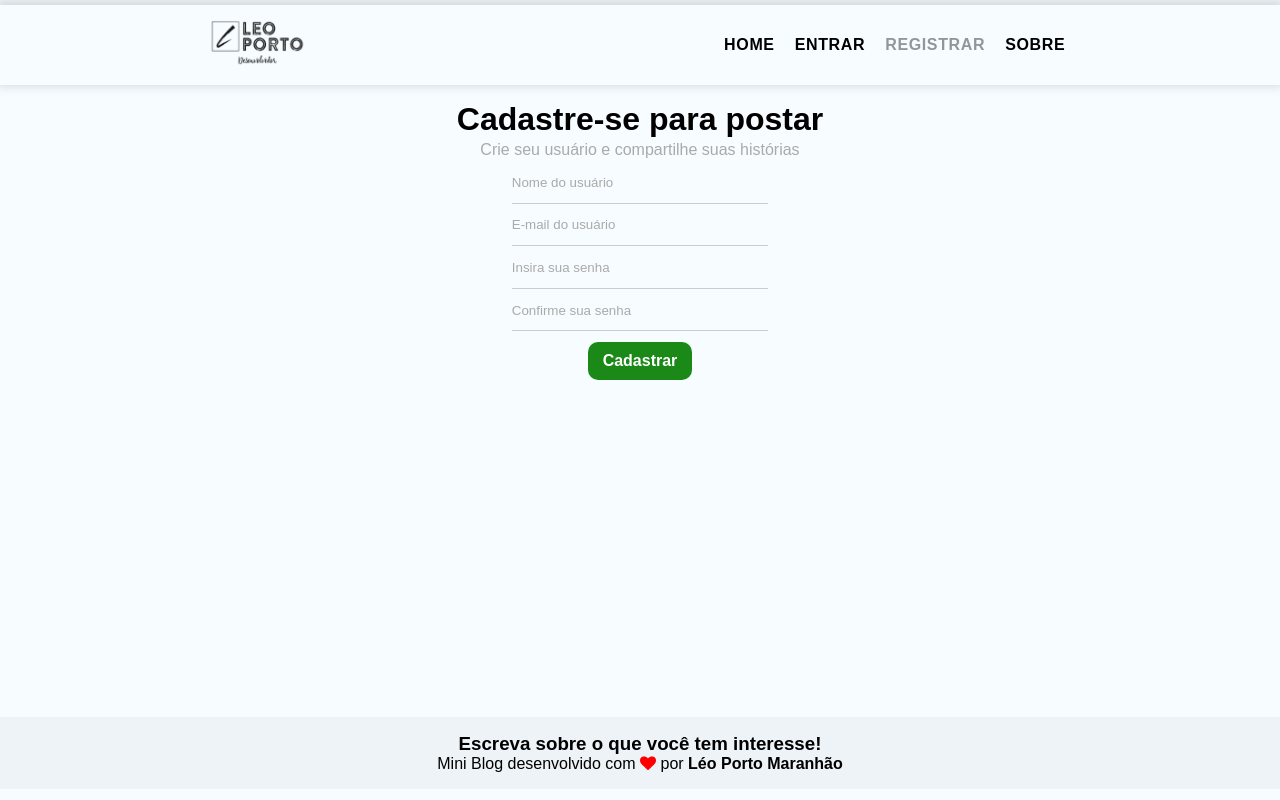
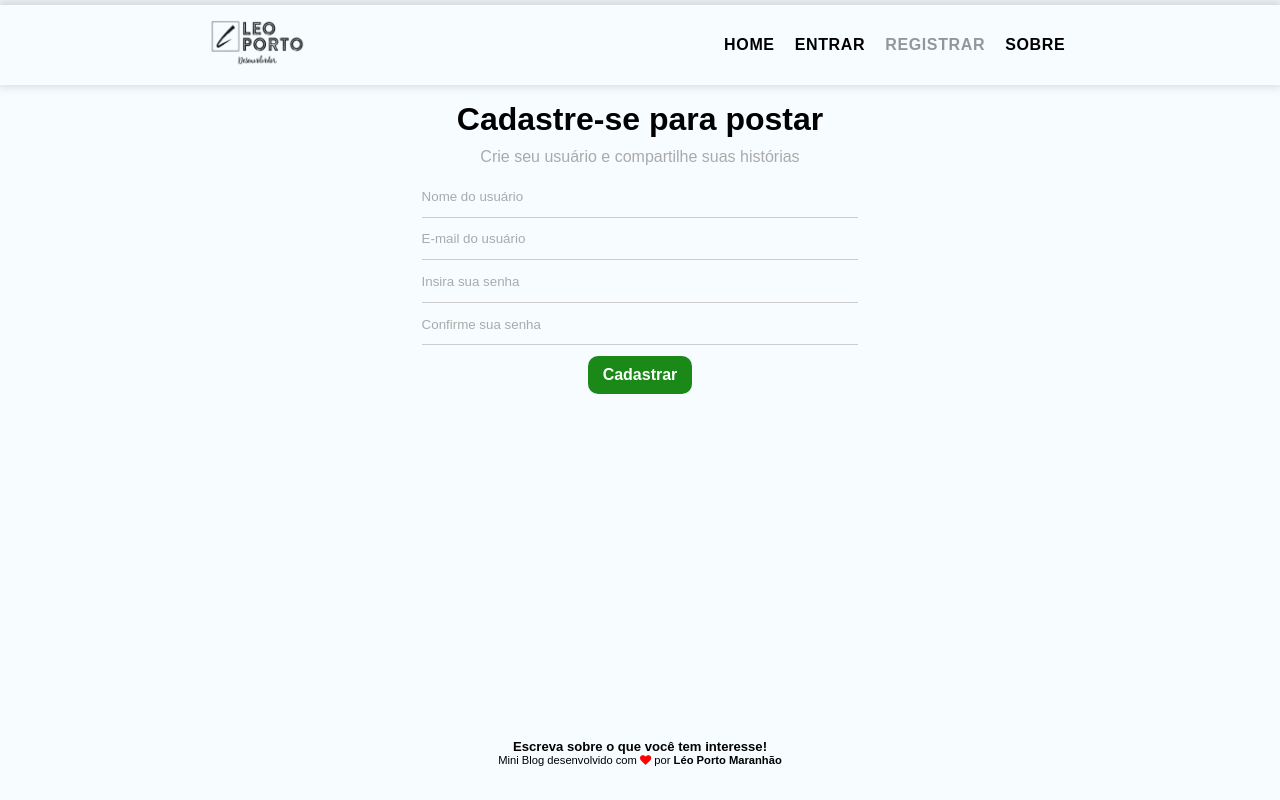
Before and after one commit to LeozinhoPortoM/react-miniblog, a React (Create React App) app: page /register in a window 1280 px wide. Built offline with nearby package versions, Linux system fonts and the light colour scheme; no server answers; the HTML template or start-up script is replaced by a standard one.

Commit message:
adjusting

```diff
--- a/src/components/Footer/style.css
+++ b/src/components/Footer/style.css
@@ -3,6 +3,6 @@ footer{
     flex-direction: column;
     align-items: center;
     justify-content: center;
-    background-color: #edf3f6;
+    font-size: 0.7rem;
     height: 9vh;
 }
--- a/src/pages/Register/style.css
+++ b/src/pages/Register/style.css
@@ -1,8 +1,9 @@
 .register{
+    width: 50%;
     text-align: center;
 }
 
 .register p{
     color: #aaa;
-    margin: 3px 0;
+    margin: 10px 0;
 }
```
